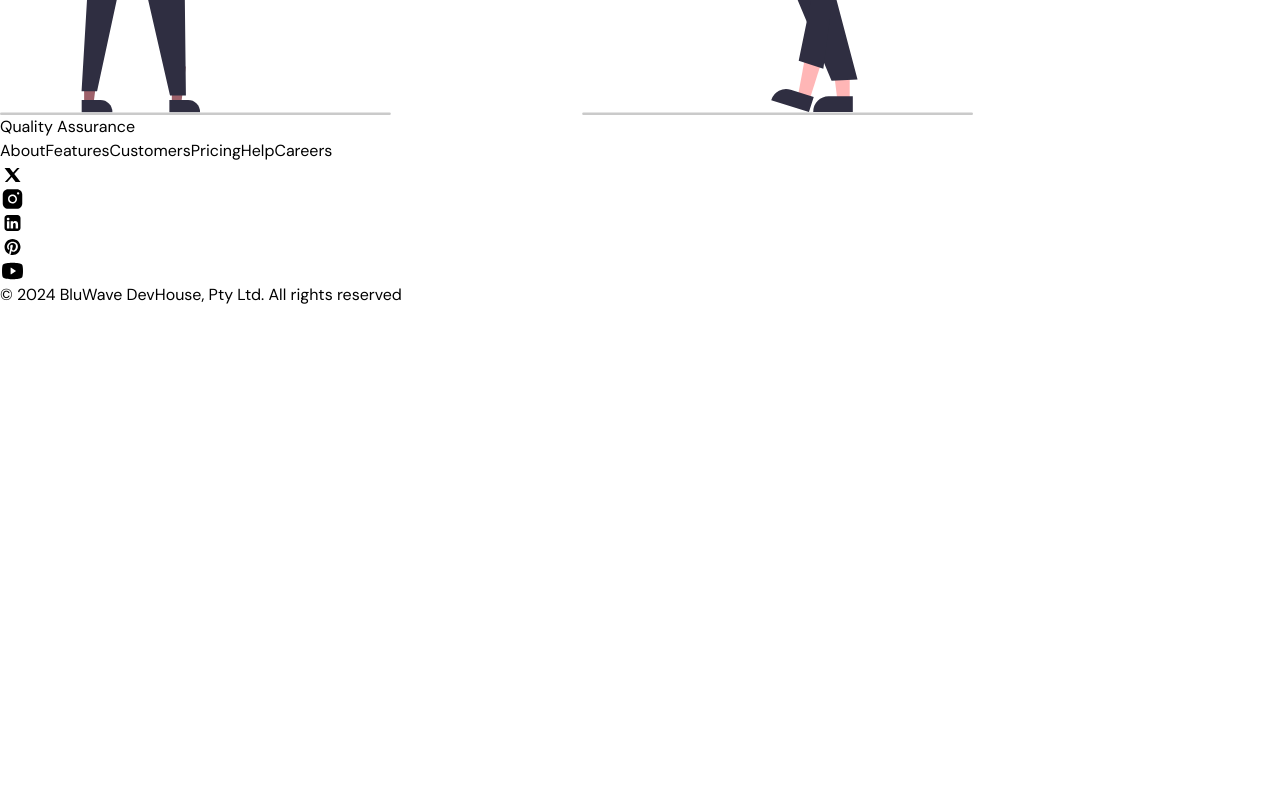
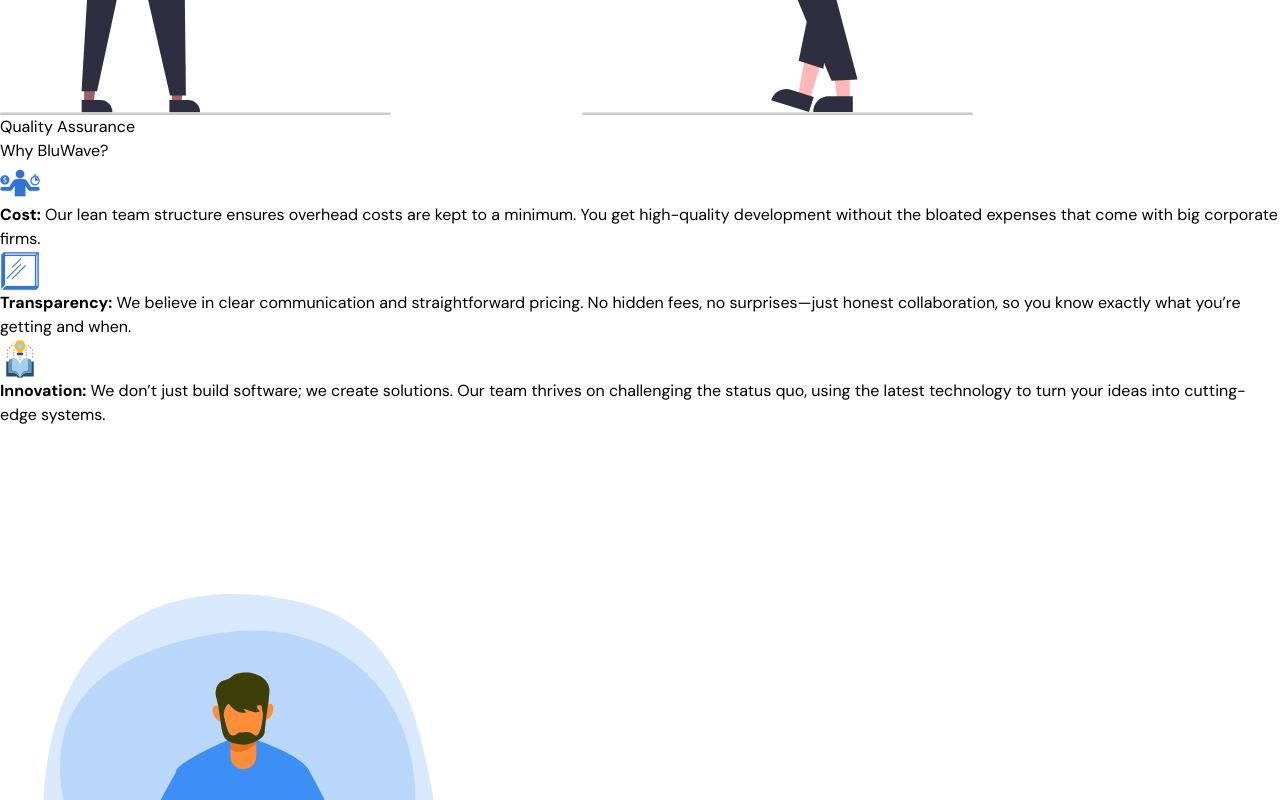
Before and after one commit to NicholasJardine/DeepBlu, a Next.js app: page / in a window 1280 px wide. Shown: the part 7180-7980 px from the top of the page. Before the commit the page ends 7487 px from the top, so only its background shows below. Built offline with nearby package versions, Linux system fonts and the light colour scheme.

Commit message:
added what was accidentally removed

```diff
--- a/src/app/page.tsx
+++ b/src/app/page.tsx
@@ -76,6 +76,7 @@
 import { Footer } from "@/sections/Footer";
 import LottieAnimations from "@/components/wavesfull";
 import { useRef } from "react";
+import { WhyUs } from "@/sections/WhyUs";
 
 export default function Home() {
   const servicesRef = useRef<HTMLDivElement>(null);  // Create the servicesRef
@@ -92,6 +93,8 @@
       <Header onServicesClick={handleScrollToServices} />
       <LottieAnimations />
       <Hero servicesRef={servicesRef} />  {/* Pass the servicesRef here */}
+      <WhyUs />
+
       <Footer />
     </>
   );
```
